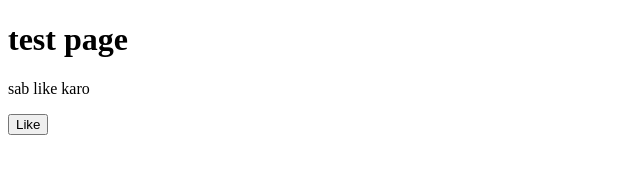
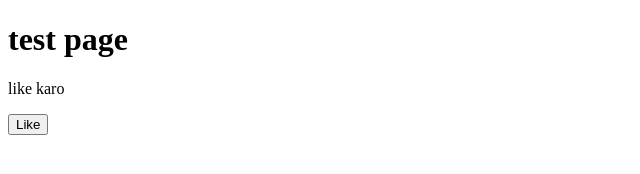
Before and after one commit to asmitjain71/githubusinggit, a plain HTML site: page index.html in a window 1280 px wide. Shown: the full height of the page, 0-640 px from the left. Drawn offline with Linux system fonts and the light colour scheme.

Commit message:
updated index.html

```diff
--- a/index.html
+++ b/index.html
@@ -7,7 +7,7 @@
 </head>
 <body>
     <h1>test page</h1>
-    <p>sab like karo</p>
+    <p>like karo</p>
     <button>Like</button>
 </body>
 </html>
```
